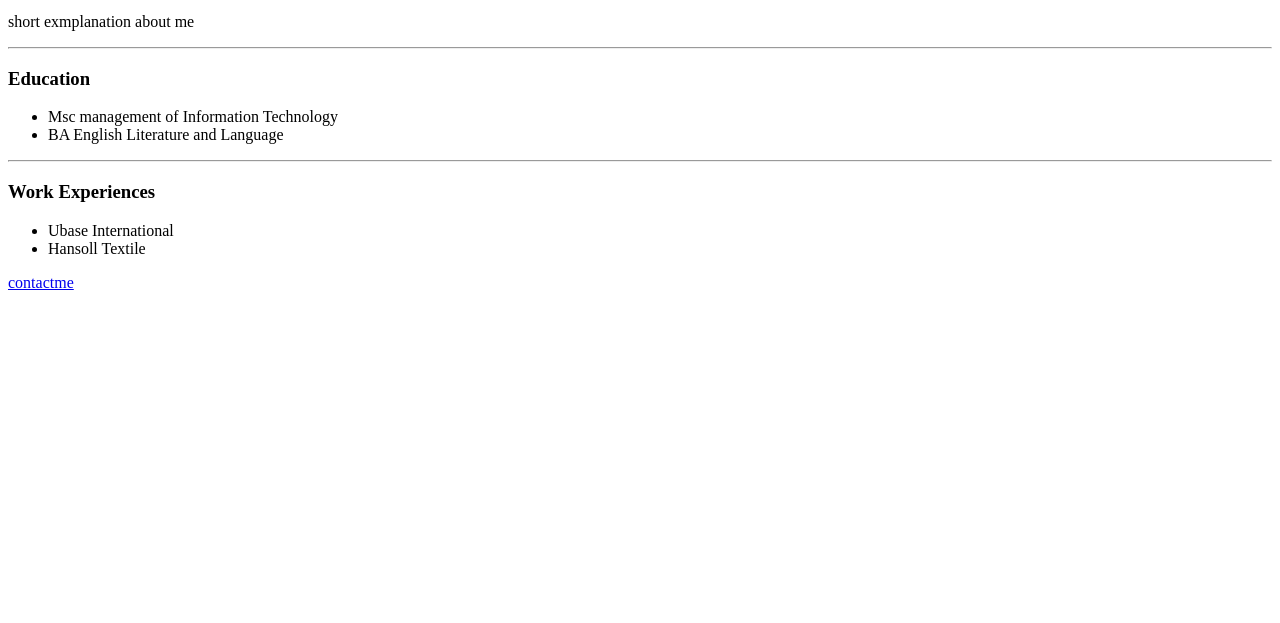
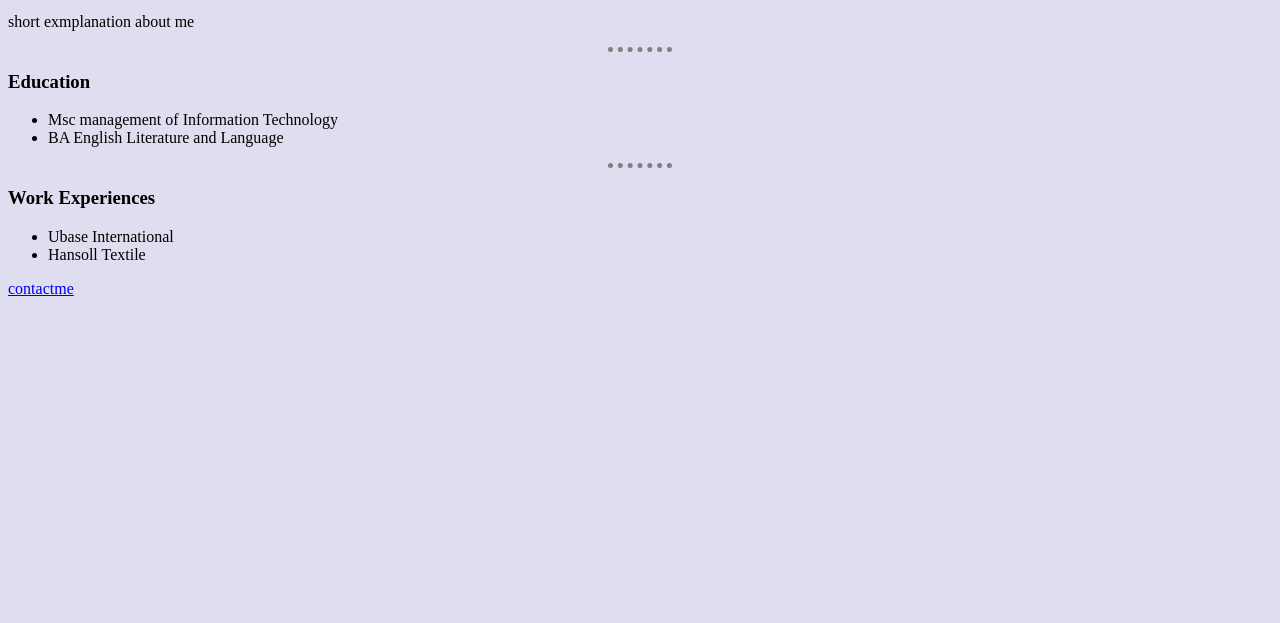
Before and after one commit to jisun-choi/CV, a plain HTML site: page index.html in a window 1280 px wide. Shown: the part 177-800 px from the top of the page. Drawn offline with Linux system fonts and the light colour scheme.

Commit message:
CSS - background color / hr border change

```diff
--- a/index.html
+++ b/index.html
@@ -4,6 +4,17 @@
   <meta charset="utf-8">
   <title>jisunchoi</title>
 </head>
+<style>
+  body{
+    background-color: #dedef0;
+  }
+  hr{
+    border-style: dotted none none;
+    border-color: grey;
+    border-width: 5px;
+    width: 5%;
+  }
+</style>
 
 <body>
   <table cellspacing="20">
```
